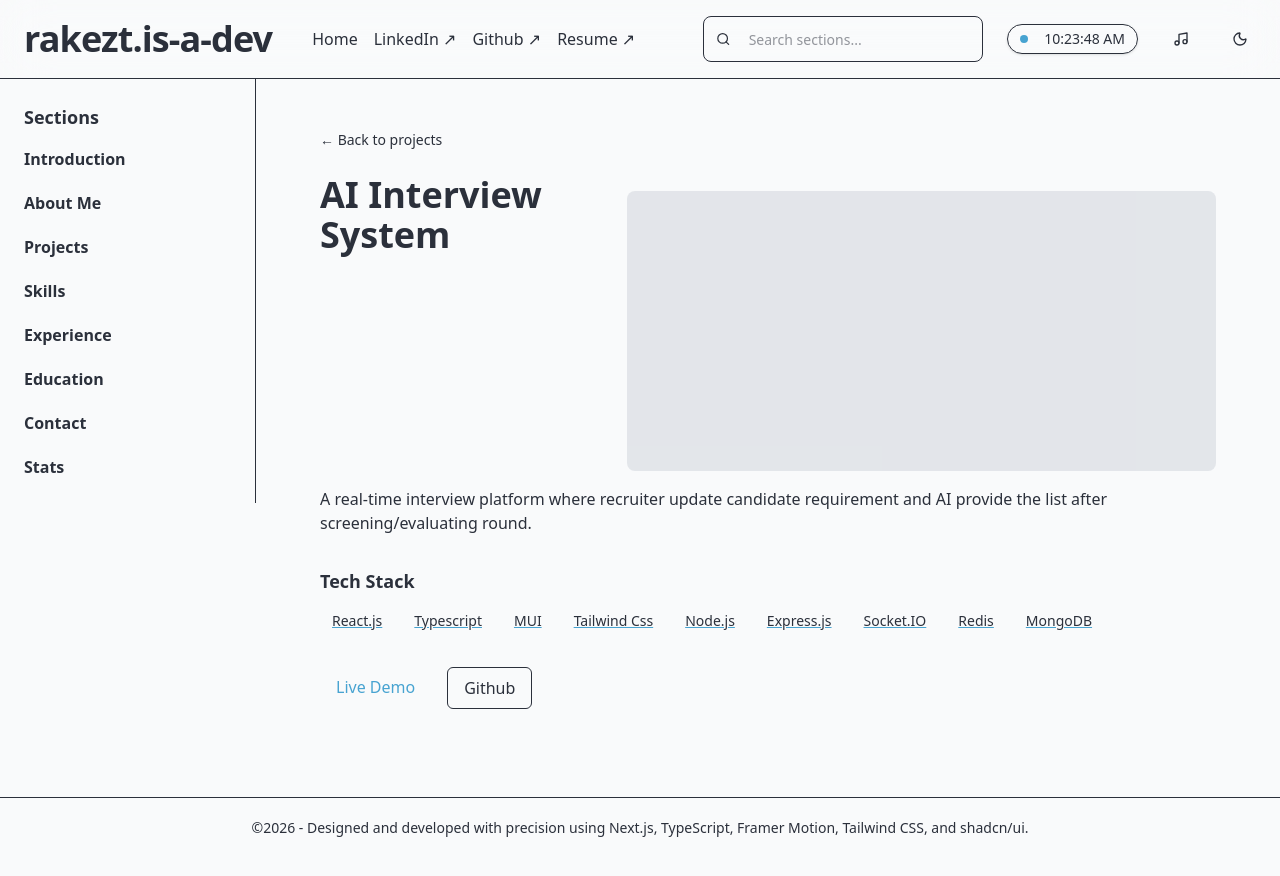
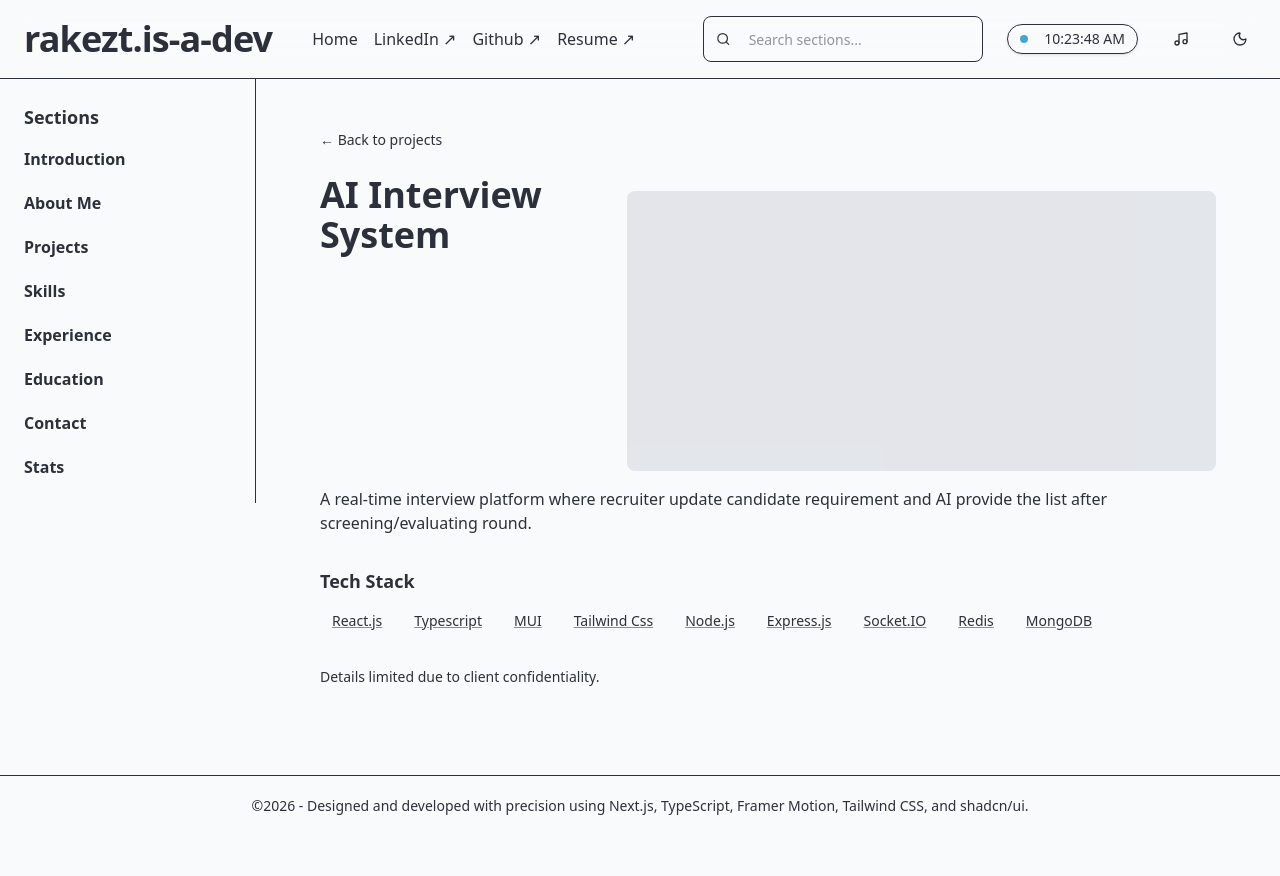
Before and after one commit to Rakezt/rakezt.portfolio, a Next.js app: page /projects/ai-interview in a window 1280 px wide. Built offline with nearby package versions, Linux system fonts and the light colour scheme.

Commit message:
added type in projects

```diff
--- a/app/projects/[slug]/page.tsx
+++ b/app/projects/[slug]/page.tsx
@@ -46,15 +46,19 @@ export default async function ProjectDetail({
           ))}
         </div>
 
+        {project.type === 'personal' && (
           <div className='flex gap-4'>
+            {project.demo && (
               <a
                 href={project.demo}
                 target='_blank'
-            className='px-4 py-2 bg-primary  rounded-md text-[hsl(var(--accent))]'
+                className='px-4 py-2 bg-primary rounded-md text-[hsl(var(--accent))]'
               >
                 Live Demo
               </a>
+            )}
 
+            {project.github && (
               <a
                 href={project.github}
                 target='_blank'
@@ -62,7 +66,14 @@ export default async function ProjectDetail({
               >
                 Github
               </a>
+            )}
           </div>
+        )}
+        {project.type === 'professional' && (
+          <p className='text-sm text-muted-foreground'>
+            Details limited due to client confidentiality.
+          </p>
+        )}
       </SectionWrapper>
     </div>
   );
```
Lines whose indentation alone changed are shown as unchanged.
